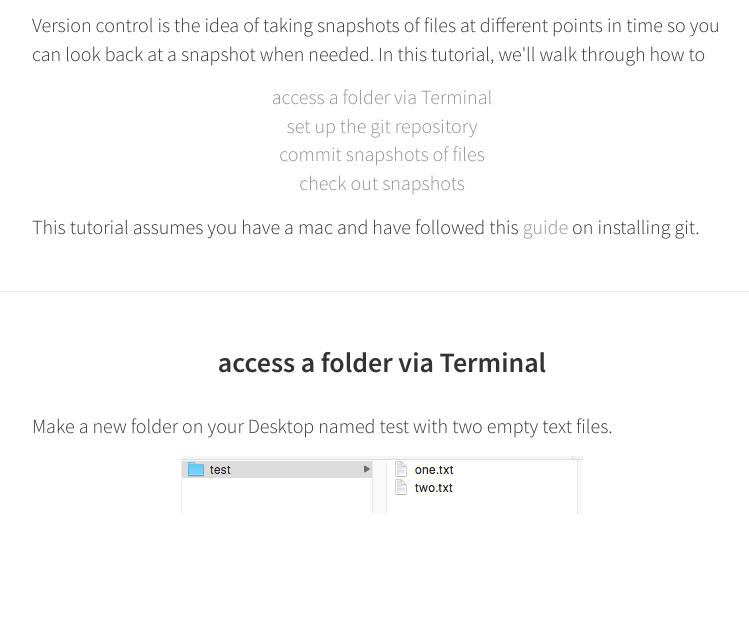
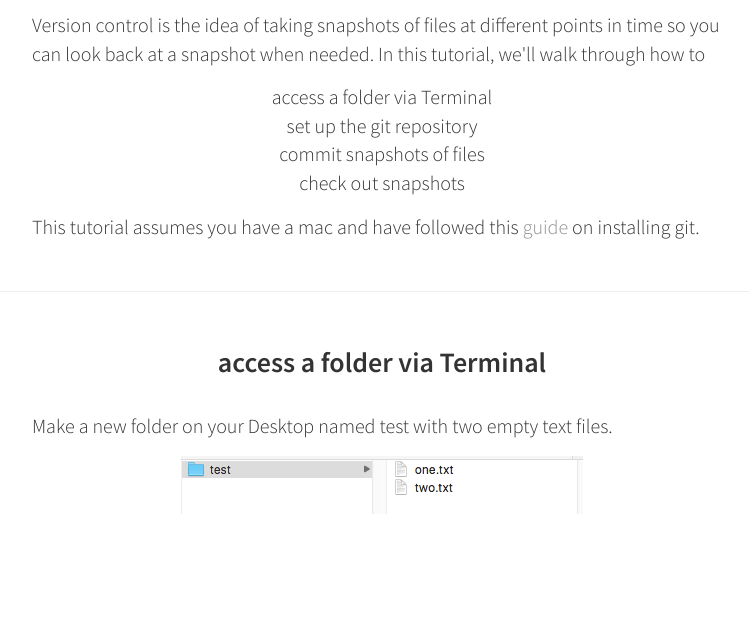
Before and after one commit to lynhan/tech-writing, a plain HTML site: page _site/pages/nontech.html in a window 1280 px wide. Shown: the part 164-790 px from the top of the page, without its empty margins (258-1007 px from the left). Drawn offline with nearby package versions, Linux system fonts and the light colour scheme.

Commit message:
another crop

```diff
--- a/_site/pages/nontech.html
+++ b/_site/pages/nontech.html
@@ -32,10 +32,10 @@
         Version control is the idea of taking snapshots of files at different points in time so you can look back at a snapshot when needed. In this tutorial, we'll walk through how to
 
         <div class="contents">
-            <a href="#access">access a folder via Terminal</a>
-            <a href="#make">set up the git repository</a>
-            <a href="#snap">commit snapshots of files</a>
-            <a href="#check">check out snapshots</a>
+            access a folder via Terminal <br>
+            set up the git repository <br>
+            commit snapshots of files <br>
+            check out snapshots
         </div>
 
         This tutorial assumes you have a mac and have followed this <a href="https://git-scm.com/book/en/v2/Getting-Started-Installing-Git">guide</a> on installing git.
@@ -92,7 +92,7 @@
 
     <br>
 
-    Staging is the area where files are prepared for a snapshot, or a commit. Type <b>git status</b> to see information about files in staging.
+    Staging is the area where files gather for a snapshot, or a commit. Type <b>git status</b> to see information about files in staging.
 
     <div class="imgbox">
         <img src="../gifs/status.gif" alt="" />
```
Also changed, not shown: pages/nontech.html (+5 -5 lines), _site/gifs/checkout.gif, gifs/checkout.gif.
